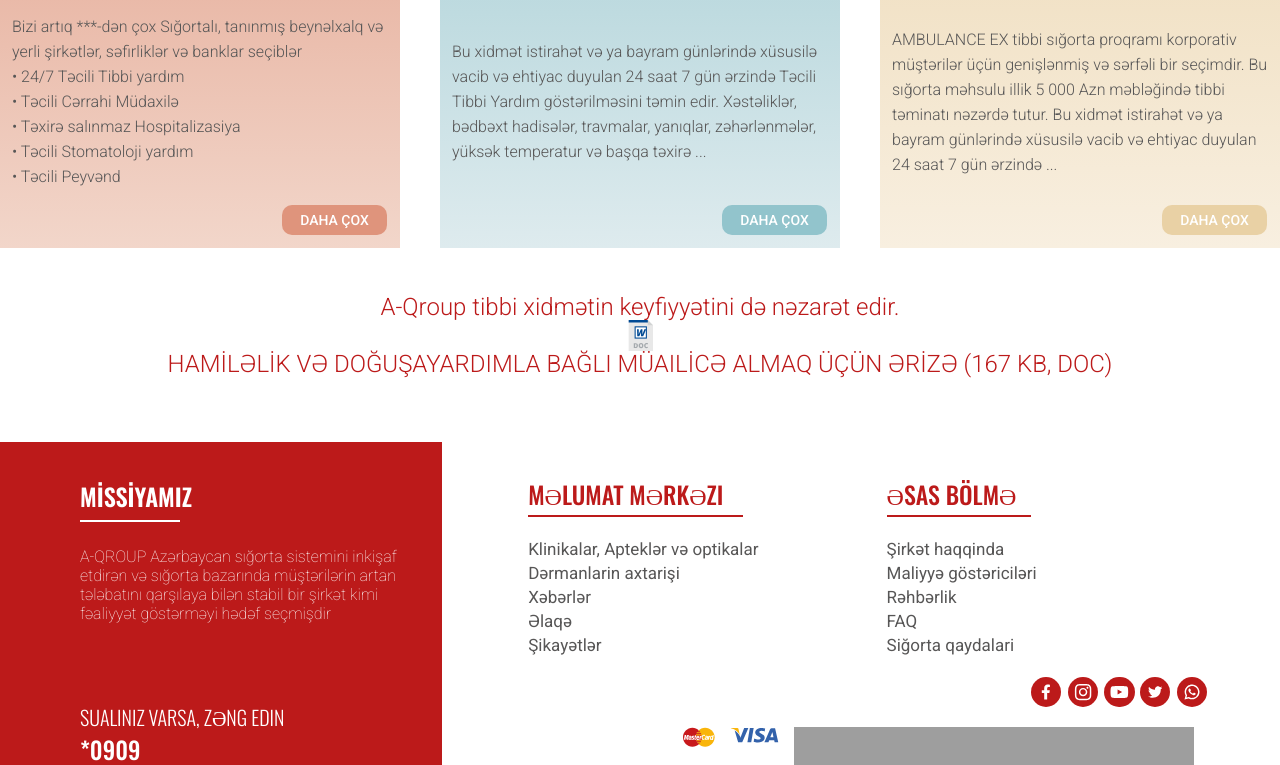
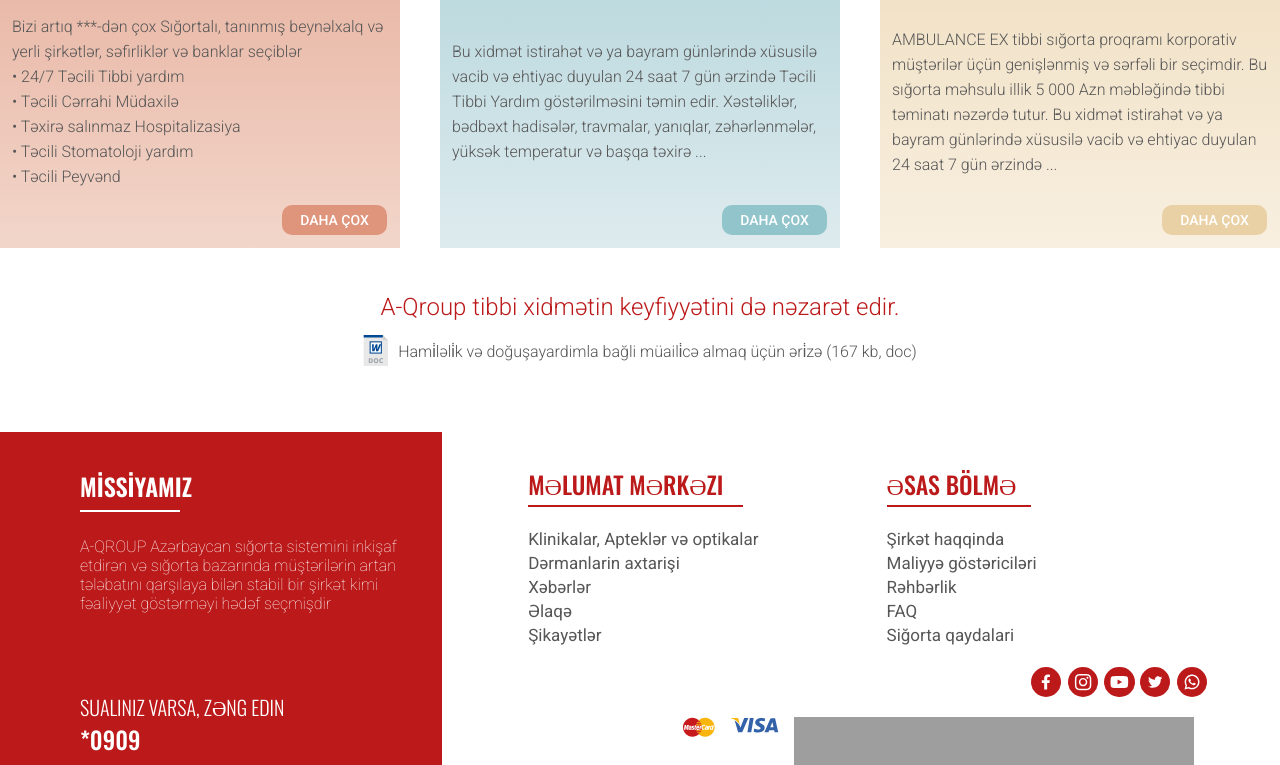
Before and after one commit to dakerdenis/a-group_2023, a PHP site: page /korporativ_tibbi.php in a window 1280 px wide. Shown: the part 1856-2621 px from the top of the page. Run offline with PHP 8.4, Linux system fonts and the light colour scheme; grey boxes are pictures that could not be loaded.

Commit message:
added
ready

```diff
--- a/korporativ_tibbi.php
+++ b/korporativ_tibbi.php
@@ -192,10 +192,13 @@ include './include/header.php';
                 A-Qroup tibbi xidmətin keyfiyyətini də nəzarət edir.
             </p>
 
+
+
+
             <a href="#">
                 <img src="./styles/imgs/korporativ_doc.svg" alt="">
                 <p>
-                    HAMİLƏLİK VƏ DOĞUŞAYARDIMLA BAĞLI MÜAILİCƏ ALMAQ ÜÇÜN ƏRİZƏ (167 KB, DOC)
+                Hami̇ləli̇k və doğuşayardimla bağli müaili̇cə almaq üçün əri̇zə (167 kb, doc)
                 </p>
             </a>
 
--- a/styles/korporativ_tibbi.css
+++ b/styles/korporativ_tibbi.css
@@ -178,7 +178,7 @@ justify-content: flex-end;
   display: block;
   width: 105px;
   height: 30px;
-  background: #DF947C;
+  background: #df947c;
   border-radius: 10px;
   display: flex;
   align-items: center;
@@ -192,19 +192,25 @@ letter-spacing: 0em;
   text-align: left;
   color: #fff;
 }
-.korporativ__tibbi__pakets__wrapper .korporativ__tibbi__pakets__element:nth-child(2){
-  background: linear-gradient(180deg, #90C3CB 0%, #DEEBEE 100%);
-
+.korporativ__tibbi__pakets__wrapper
+  .korporativ__tibbi__pakets__element:nth-child(2) {
+  background: linear-gradient(180deg, #90c3cb 0%, #deebee 100%);
 }
-.korporativ__tibbi__pakets__wrapper .korporativ__tibbi__pakets__element:nth-child(2) .korporativ__tibbi__pakets__element_content__showmore a{
-  background: #92C4CC;
-
+.korporativ__tibbi__pakets__wrapper
+  .korporativ__tibbi__pakets__element:nth-child(2)
+  .korporativ__tibbi__pakets__element_content__showmore
+  a {
+  background: #92c4cc;
 }
-.korporativ__tibbi__pakets__wrapper .korporativ__tibbi__pakets__element:nth-child(3){
-  background: linear-gradient(180deg, #E9D1A5 0%, #F8EFE0 100%);
+.korporativ__tibbi__pakets__wrapper
+  .korporativ__tibbi__pakets__element:nth-child(3) {
+  background: linear-gradient(180deg, #e9d1a5 0%, #f8efe0 100%);
 }
-.korporativ__tibbi__pakets__wrapper .korporativ__tibbi__pakets__element:nth-child(3) .korporativ__tibbi__pakets__element_content__showmore a{
-  background: #E9D1A5;
+.korporativ__tibbi__pakets__wrapper
+  .korporativ__tibbi__pakets__element:nth-child(3)
+  .korporativ__tibbi__pakets__element_content__showmore
+  a {
+  background: #e9d1a5;
 }
 
 .korporativ__tibbi__document {
@@ -219,5 +225,25 @@ font-weight: 300;
   line-height: 25px;
   letter-spacing: 0em;
   color: rgba(188, 26, 26, 1);
+}
+.korporativ__tibbi__document a {
+  width: 100%;
+  text-align: center;
+  margin: 0 auto;
+  display: flex;
+  align-items: center;
+  justify-content: center;
+  margin-top: 15px;
+}
+.korporativ__tibbi__document a p {
+  font-family: "Roboto", sans-serif;
+  font-size: 16px;
+  font-weight: 300;
+  line-height: 25px;
+  letter-spacing: 0em;
+  text-align: left;
+
+  color: rgba(87, 86, 86, 1);
+  margin-left: 10px;
 
 }
```
Lines whose indentation alone changed are shown as unchanged.
